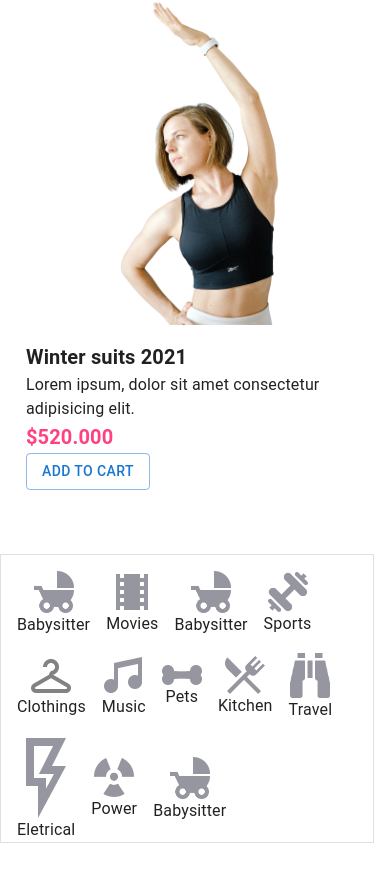
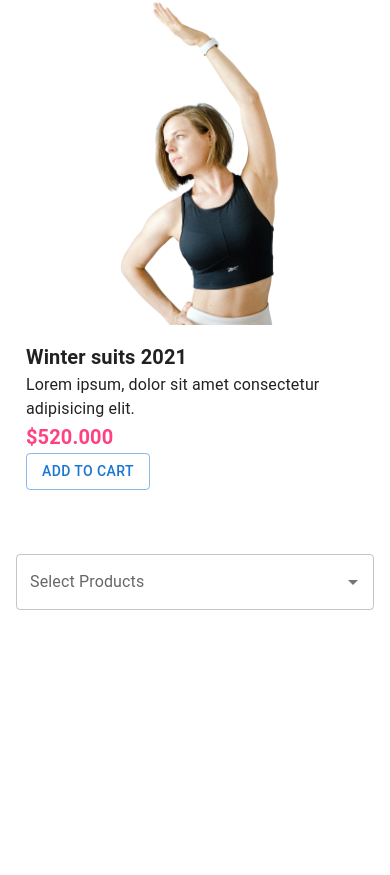
Before and after one commit to yayasane/ecommerce-design-materialui-5, a React (Create React App) app: page / in a window 390 px wide. Shown: the part 1153-2028 px from the top of the page. After the commit the page ends 1827 px from the top, so only its background shows below. Built offline with nearby package versions, Linux system fonts and the light colour scheme.

Commit message:
Add Mobile category

```diff
--- a/src/components/Products/FeaturedProducts.jsx
+++ b/src/components/Products/FeaturedProducts.jsx
@@ -1,6 +1,15 @@
-import { Button, Grid, Typography } from '@mui/material'
+import { Button, Grid, styled, Typography } from '@mui/material'
 import { Box } from '@mui/system'
 import DesktopCategory from './DesktopCategory'
+import MobileCategory from './MobileCategory'
+
+/* const MobileCategoryContainer = styled('div')((theme)=>{
+  return {
+    display:{
+      x
+    }
+  }
+}) */
 
 const FeaturedProducts = () => {
   return (
@@ -74,9 +83,29 @@ const FeaturedProducts = () => {
           </Box>
         </Grid>
       </Grid>
-      {/* Desktop Categorie */}
+      {/* Desktop Categoriy */}
+      <Box
+        sx={{
+          display: {
+            xs: 'none',
+            lg: 'block',
+          },
+        }}
+      >
+        <DesktopCategory />
+      </Box>
+      {/* Mobile Category */}
+      <Box
+        sx={{
+          display: {
+            xs: 'block',
+            lg: 'none',
+          },
+        }}
+      >
+        <MobileCategory />
+      </Box>
       {/* Product list */}
-      <DesktopCategory />
     </Box>
   )
 }
--- /dev/null
+++ b/src/components/Products/MobileCategory.jsx
@@ -0,0 +1,18 @@
+import { Autocomplete, TextField } from '@mui/material'
+import React from 'react'
+
+const data = []
+const MobileCategory = () => {
+  return (
+    <Autocomplete
+      sx={{ mt: 8, mb: 8 }}
+      disablePortal
+      options={data}
+      renderInput={(params) => (
+        <TextField {...params} label="Select Products" align="center" />
+      )}
+    />
+  )
+}
+
+export default MobileCategory
```
